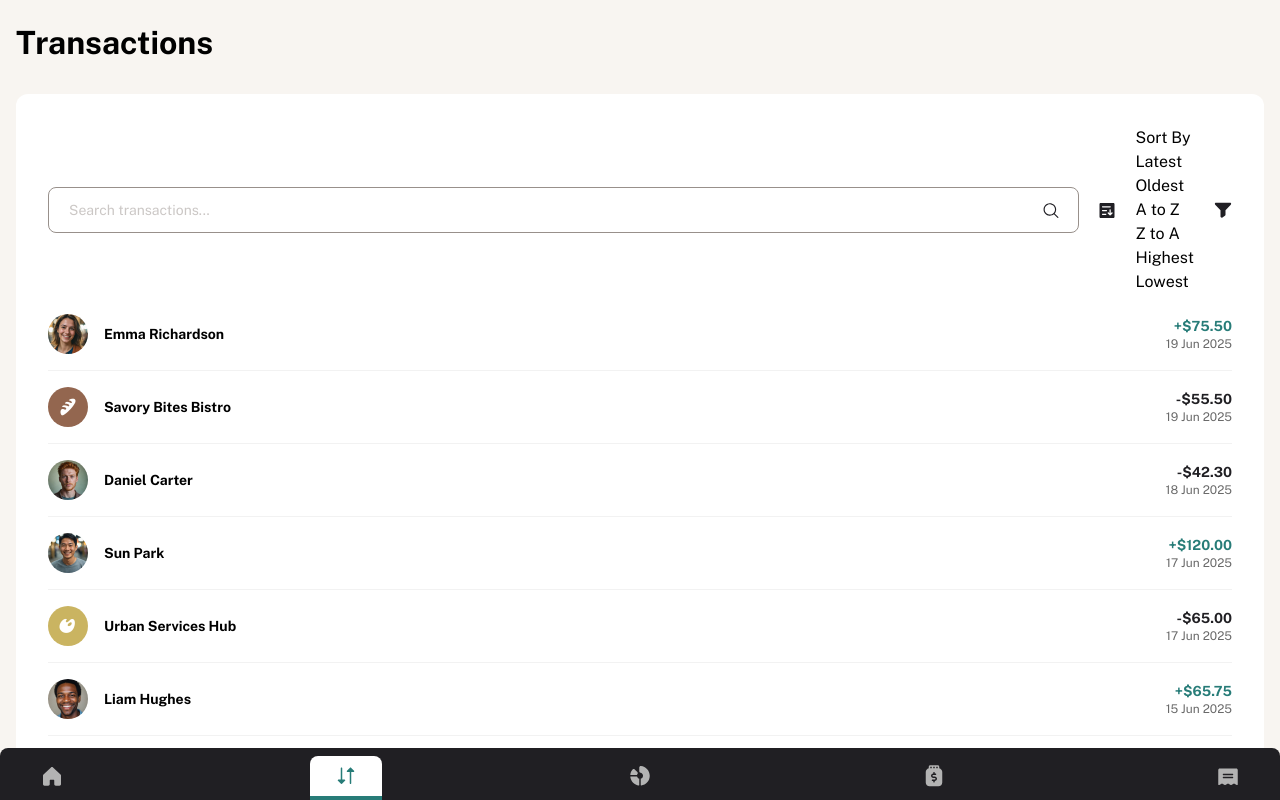
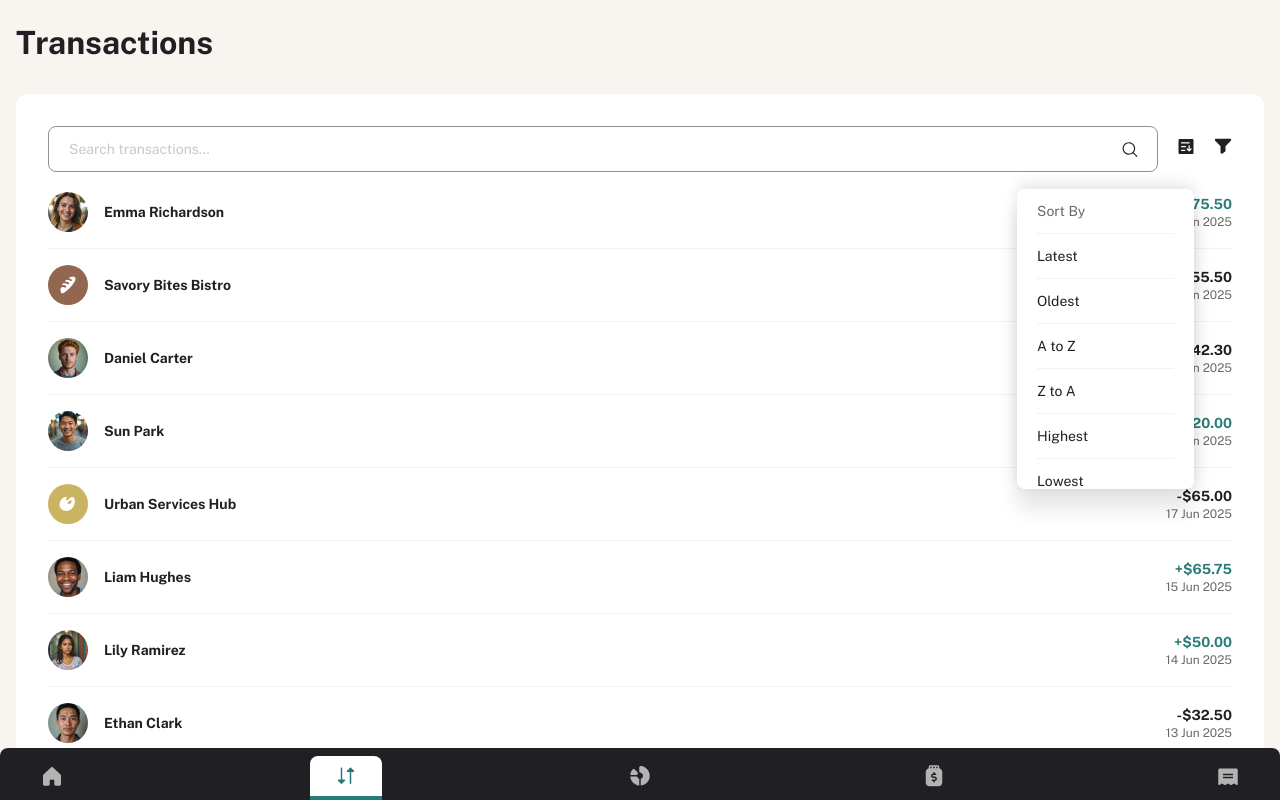
Before and after one commit to alexisborron/personal-finance-app, a React (Vite) app: page /transactions in a window 1280 px wide. Both pictures are taken after a click on the button 1186 px from the left and 149 px from the top of the page. Shown: the top 800 px of the page. Built offline with nearby package versions, Linux system fonts and the light colour scheme.

Commit message:
add styling to DropdownMenu and selected filter category state

```diff
--- a/src/components/DropdownMenu.jsx
+++ b/src/components/DropdownMenu.jsx
@@ -8,6 +8,7 @@ export default function DropdownMenu({
   icon,
   iconAltText,
   handleSelectedCategory,
+  selectedCategory,
 }) {
   const [isOpen, setIsOpen] = useState(false);
 
@@ -17,13 +18,13 @@ export default function DropdownMenu({
 
   const handleItemClick = (item) => {
     if (handleSelectedCategory) {
-      handleSelectedCategory(item); // Call the passed handler
+      handleSelectedCategory(item);
     }
-    setIsOpen(false); // Close the dropdown after selection
+    setIsOpen(false);
   };
 
   return (
-    <>
+    <div className="relative">
       <button
         id={buttonId}
         onClick={handleClick}
@@ -34,14 +35,21 @@ export default function DropdownMenu({
       </button>
       {isOpen && (
         <ul
+          className="shadow-3xl absolute top-13 right-0 max-h-[300px] min-w-[177px] overflow-y-scroll rounded-lg bg-white px-250 py-150 text-sm"
           id={menuId}
           role="menu"
           aria-orientation="vertical"
           aria-labelledby={buttonId}
         >
-          <p role="presentation">{menuTitle}</p>
+          <p
+            className="border-grey-100 text-grey-500 border-b pb-150"
+            role="presentation"
+          >
+            {menuTitle}
+          </p>
           {menuItems.map((item, index) => (
             <li
+              className={`${item === selectedCategory ? "font-bold" : ""} ${index === menuItems.length - 1 ? "" : "border-grey-100 border-b"} py-150`}
               key={`${item}-${index}`}
               role="menuitem"
               tabIndex={0}
@@ -52,6 +60,6 @@ export default function DropdownMenu({
           ))}
         </ul>
       )}
-    </>
+    </div>
   );
 }
--- a/src/hooks/useTransactionSearch.jsx
+++ b/src/hooks/useTransactionSearch.jsx
@@ -54,5 +54,6 @@ export default function useTransactionSearch(allTransactions) {
     handlePageChange,
     filteredTransactions,
     handleSelectedCategory,
+    selectedCategory,
   };
 }
--- a/src/index.css
+++ b/src/index.css
@@ -39,6 +39,11 @@
   --spacing-150: 0.75rem; /* 12px */
   --spacing-100: 0.5rem; /* 8px */
   --spacing-50: 0.25rem; /* 4px */
+
+  /* BOX SHADOW */
+  --shadow-3xl:
+    0px -5px 15px rgba(0, 0, 0, 0.1), 0 0px 10px rgba(0, 0, 0, 0.025),
+    0 20px 20px rgba(0, 0, 0, 0.1);
 }
 
 :root {
@@ -56,6 +61,7 @@ body {
   letter-spacing: 0px;
   font-weight: 400;
   background: var(--color-beige-100);
+  color: var(--color-grey-900);
 }
 
 /* UTILITIES */
--- a/src/pages/Transactions/TransactionsPage.jsx
+++ b/src/pages/Transactions/TransactionsPage.jsx
@@ -13,6 +13,7 @@ export default function TransactionsPage({ data }) {
     handlePageChange,
     filteredTransactions,
     handleSelectedCategory,
+    selectedCategory,
   } = useTransactionSearch(data.transactions);
 
   const sortOptions = [
@@ -33,7 +34,7 @@ export default function TransactionsPage({ data }) {
     <main>
       <h1 className="text-heading mb-400">Transactions</h1>
       <section className="card-base bg-white py-250 sm:py-400">
-        <div className="mb-50 flex items-center gap-250">
+        <div className="relative mb-50 flex items-center gap-250">
           <div className="relative flex flex-1 items-center">
             <img
               src={SearchIcon}
@@ -48,7 +49,6 @@ export default function TransactionsPage({ data }) {
               placeholder="Search transactions..."
             ></input>
           </div>
-
           <DropdownMenu
             buttonId={"sort-button"}
             menuId={"sort-menu"}
@@ -65,6 +65,7 @@ export default function TransactionsPage({ data }) {
             icon={FilterIcon}
             iconAltText={"Filter"}
             handleSelectedCategory={handleSelectedCategory}
+            selectedCategory={selectedCategory}
           />
         </div>
         <PaginatedTransactionList
```
